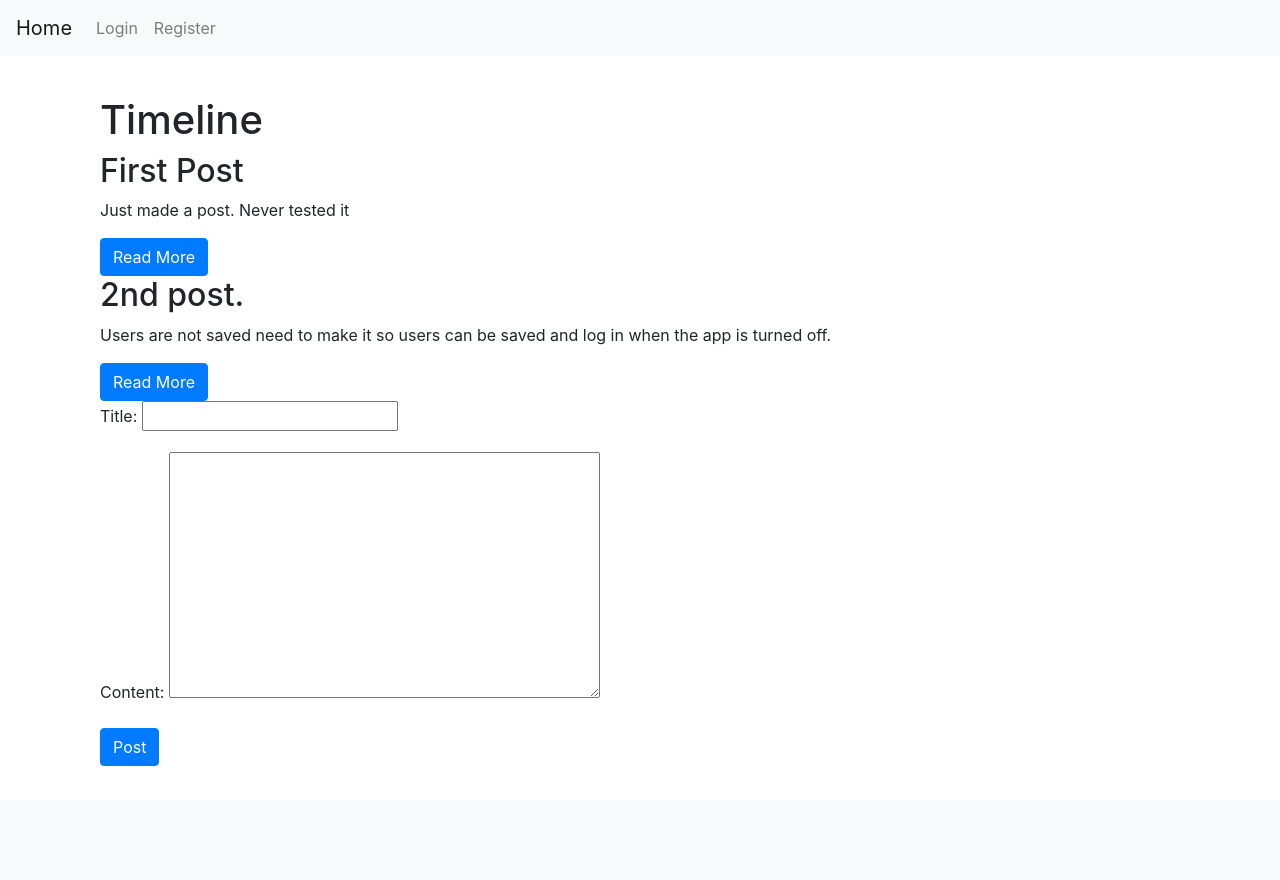
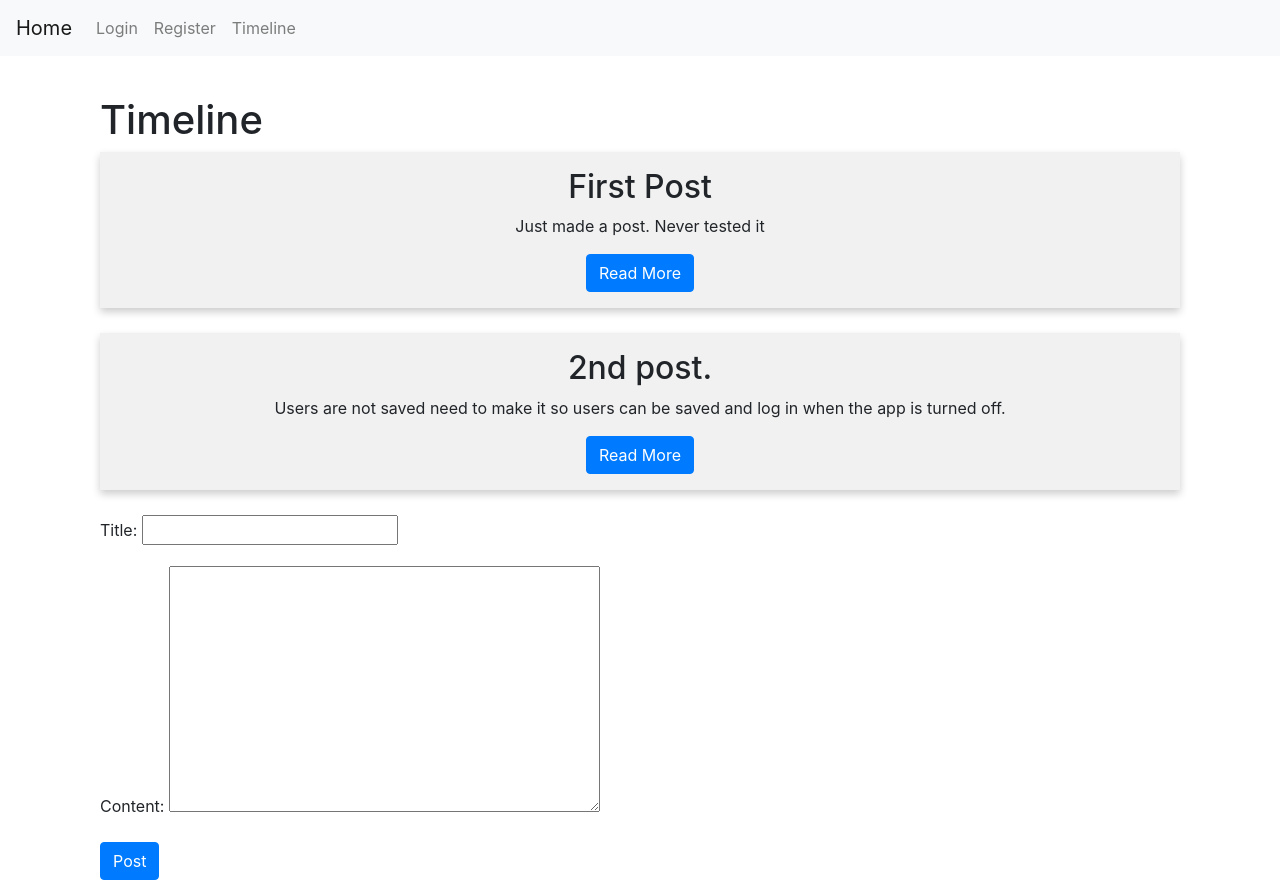
Before and after one commit to JabrilMahamud/blogpage-1, a Django app: page /timeline/ in a window 1280 px wide. Before the commit the page ends 766 px from the top, so only its background shows below. Run offline with Django 4.2, Linux system fonts and the light colour scheme; a user stored in the database is signed in; data comes from the database, SQL or seed files in the repository; some libraries are stand-ins or nearby versions.

Commit message:
Added boxes to the posts now need to add jade green theme and clean up the timeline page more

```diff
--- a/blog/circles/templates/base.html
+++ b/blog/circles/templates/base.html
@@ -7,6 +7,9 @@
 
     <!-- Include Bootstrap CSS -->
     <link rel="stylesheet" href="https://stackpath.bootstrapcdn.com/bootstrap/4.3.1/css/bootstrap.min.css">
+
+    {% block css %}{% endblock %}
+
 </head>
 <body>
     <nav class="navbar navbar-expand-lg navbar-light bg-light fixed-top">
@@ -19,6 +22,7 @@
             <div class="navbar-nav">
                 <a class="nav-item nav-link" href="{% url 'login' %}">Login</a>
                 <a class="nav-item nav-link" href="{% url 'register' %}">Register</a>
+                <a class="nav-item nav-link" href="{% url 'timeline' %}">Timeline</a>
             </div>
         </div>
     </nav>
--- a/blog/circles/templates/timeline.html
+++ b/blog/circles/templates/timeline.html
@@ -28,4 +28,17 @@
         </div>
     </div>
 </div>
+
 {% endblock %}
+
+{% block css %}
+<style>
+.post {
+    box-shadow: 0 4px 8px 0 rgba(0, 0, 0, 0.2);
+    padding: 16px;
+    text-align: center;
+    background-color: #f1f1f1;
+    margin-bottom: 25px;
+}
+</style>
+{% endblock %}
```
Also changed, not shown: blog/circles/static/css/styles.css (renamed from blog/circles/templates/static/css/css/styles.css).
